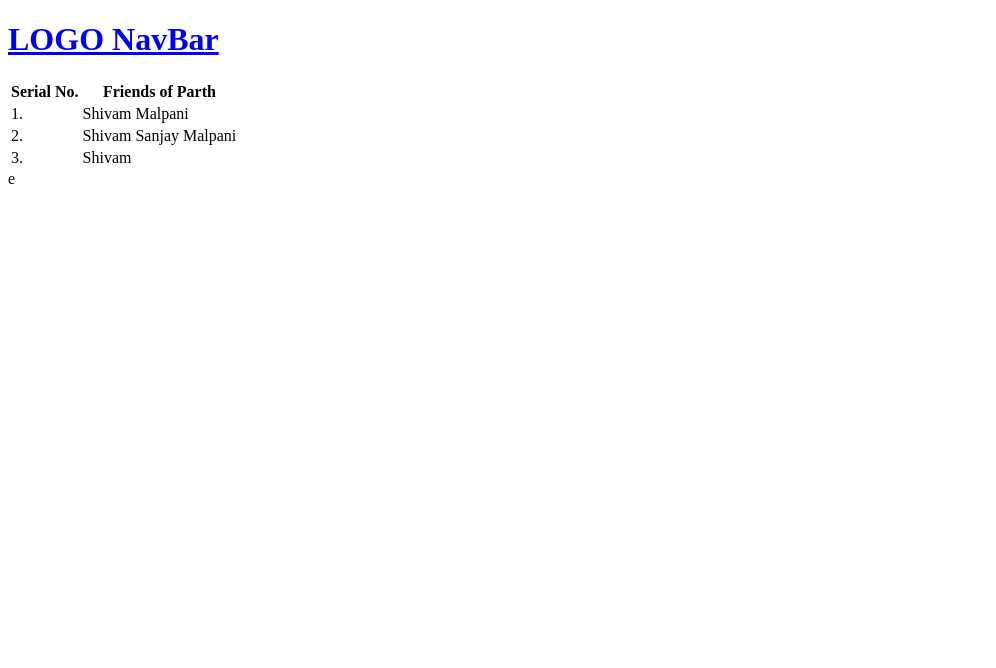
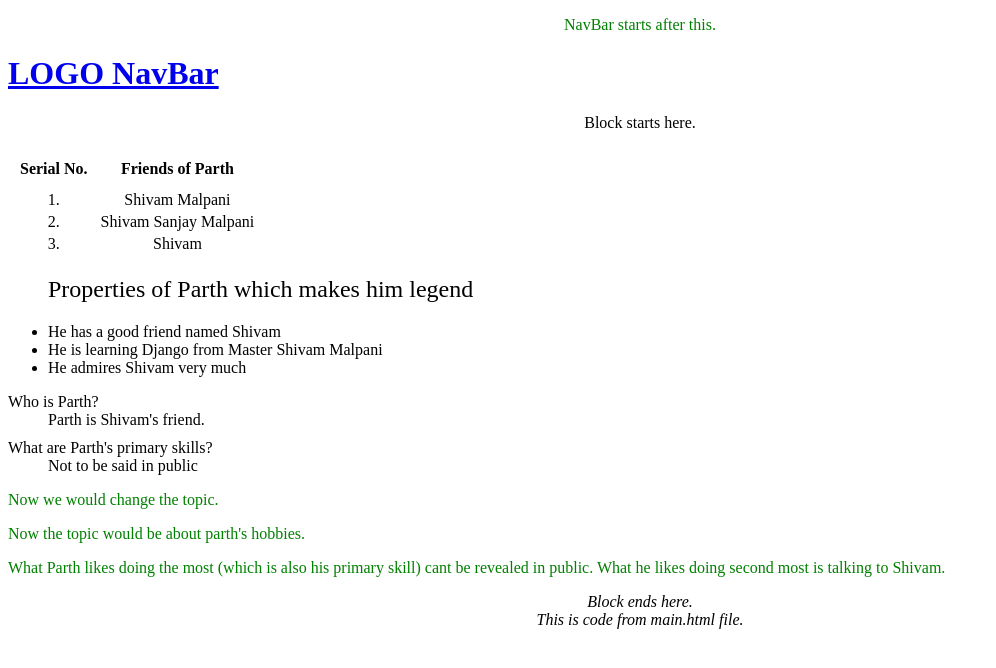
Before and after one commit to ShivamMalpani/Share_items, a Django app: page / in a window 1280 px wide. Shown: the top 668 px of the page, without its empty margins (0-996 px from the left). Run offline with Django 4.2, Linux system fonts and the light colour scheme; data comes from the database, SQL or seed files in the repository.

Commit message:
Using CSS in HTML

```diff
--- a/base/templates/base/home.html
+++ b/base/templates/base/home.html
@@ -1,21 +1,50 @@
 {% extends 'main.html' %}
 {%block content%}
 <table >
-    <tr >
-        <th> Serial No.</th>
+    <tr style="text-align:center" >
+        <th style="padding:10px"> Serial No.</th>
         <th>Friends of Parth</th>
     </tr>
-    <tr>
-        <td> 1. </td>
+    <tr style="text-align:center">
+        <td style="text-align:center"> 1. </td>
         <td>Shivam Malpani</td>
     </tr>
-    <tr>
-        <td> 2. </td>
+    <tr style="text-align:center">
+        <td style="text-align:center"> 2. </td>
         <td> Shivam Sanjay Malpani</td>
     </tr>
-    <tr>
-        <td>3.</td>
+    <tr style="text-align:center">
+        <td style="text-align:center">3.</td>
         <td>Shivam</td>
     </tr>
 </table>
+
+<ul>
+    <h2 style="font-weight:normal">Properties of Parth which makes him legend</h2>
+    <li>He has a good friend named Shivam</li>
+    <li>He is learning Django from Master Shivam Malpani</li>
+    <li>He admires Shivam very much </li>
+</ul>
+<dl>
+    <dt> Who is Parth? </dt>
+    <dd style="padding-bottom:10px"> Parth is Shivam's friend.</dd>
+    <dt> What are Parth's primary skills?</dt>
+    <dd> Not to be said in public </dd>
+</dl>
+<style>
+    .parth_1 {
+        color:green;
+    }
+</style>
+<script>
+    document.getElementById("parth_2").style.color = "red";
+</script>
+<div class="parth_1">
+    <p>Now we would change the topic.</p>
+    <p class="new_topic"> Now the topic would be about parth's hobbies. </p>
+    <p> What Parth likes doing the most (which is also his primary skill) cant be revealed in public.
+        What he likes doing second most is talking to Shivam. </p>
+    <p id="parth_2"> </p>
+</div>
+
 {% endblock content %}
--- a/templates/main.html
+++ b/templates/main.html
@@ -8,10 +8,11 @@
 <!--{%for i in range(2):-->
 <!--    <h1>Hello</h1> %}-->
 
+<p style="text-align:center;color:green">NavBar starts after this. </p>
 {%include 'navbar.html'%}
-
+<p style="text-align:center;font-weight:500">Block starts here. <br> </p>
 {% block content %}
 
 {% endblock content %}
+<p style="text-align:center;font-style:oblique">Block ends here. <br> This is code from main.html file.</p>
 </body>
-e
```
